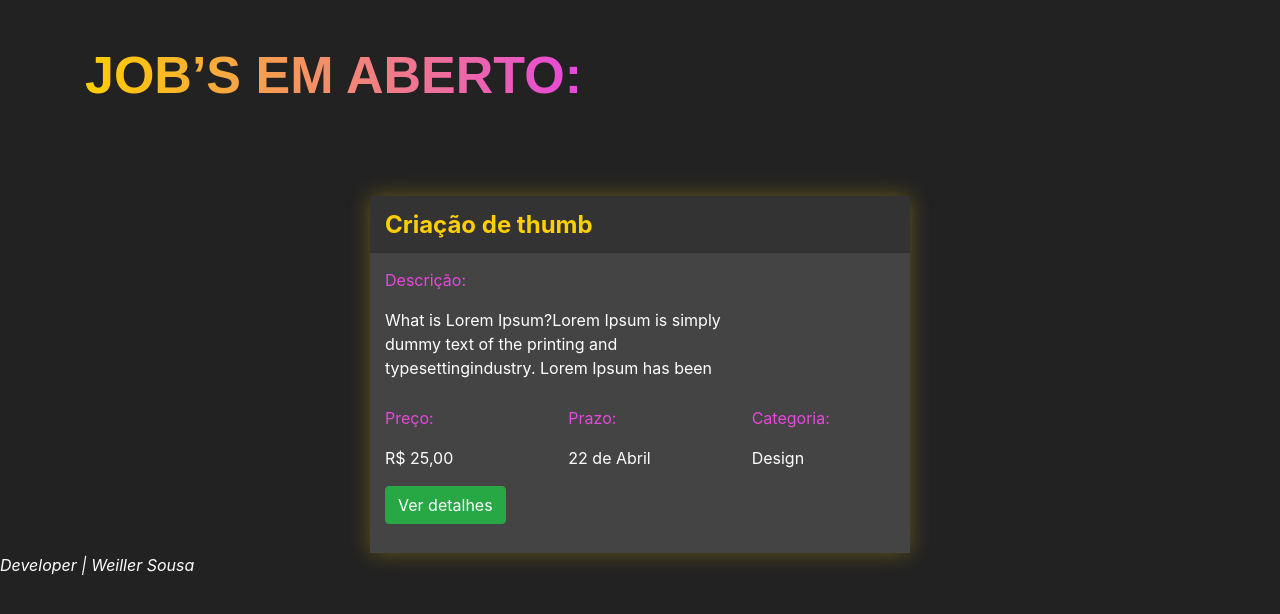
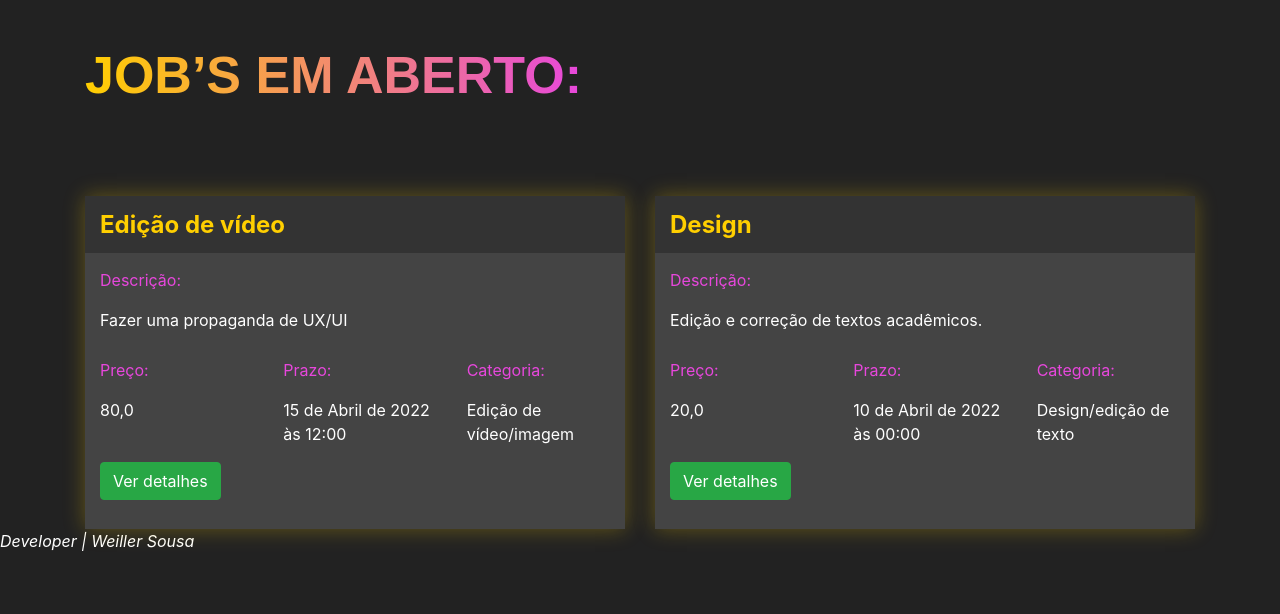
Before and after one commit to weillercarvalho/djangoWebsite, a Django app: page /jobs/encontrar_jobs/ in a window 1280 px wide. Shown: the part 162-776 px from the top of the page. Run offline with Django 4.2, Linux system fonts and the light colour scheme; data comes from the database, SQL or seed files in the repository; both versions use the stored data as it was after the commit.

Commit message:
finishedjobresearch

```diff
--- a/jobs/templates/encontrar_jobs.html
+++ b/jobs/templates/encontrar_jobs.html
@@ -14,7 +14,7 @@
         <div class="row">
 
             <div class="col-sm">
-            <form action="/teste" method="POST">
+            <form action="{% url 'encontrar_jobs' %}" method="GET">
                 <input type="text" class="form-control" placeholder="Preço mínimo" name="preco_minimo">
                 <br>
                 <input type="text" class="form-control" placeholder="Preço máximo" name="preco_maximo">
@@ -42,33 +42,39 @@
         <br>
         <h2 class="titulo">JOB’S EM ABERTO:</h2>
         <div class="row justify-content-around">
+
+            {% for job in jobs %}
                 <div class="col-6 row-card">
                     <div class="card-job">
                         <div class="header-job">
-                       <h4 class="titulo-job">Criação de thumb</h4>
+                        <h4 class="titulo-job">{{job.titulo}}</h4>
                         </div>
                         <div class="body-job">
                             <p class="titulo-body">Descrição:</p>
                             <div style="width: 70%">
-                            <p>What is Lorem Ipsum?Lorem Ipsum is simply
-                                dummy text of the printing and
-                                typesettingindustry. Lorem Ipsum has been</p>
+                                <p>{{job.descricao}}</p>
                             </div>
 
                             <div class="row">
                                 <div class="col-4">
                                     <p class="titulo-body">Preço:</p>
-                                <p>R$ 25,00</p>
+                                    <p>{{job.preco}}</p>
                                 </div>
 
                                 <div class="col-4">
                                     <p class="titulo-body">Prazo:</p>
-                                <p>22 de Abril</p>
+                                    <p>{{job.prazo_entrega}}</p>
                                 </div>
 
                                 <div class="col-4">
                                     <p class="titulo-body">Categoria:</p>
-                                <p>Design</p>
+                                    <p>{% if job.categoria == 'D'%}
+                                            Design/edição de texto
+                                        {% else %}
+                                            Edição de vídeo/imagem
+                                        {% endif%}
+
+                                    </p>
                                 </div>
 
                             </div>
@@ -81,6 +87,7 @@
                     </div>
                 </div>
 
+            {% endfor %}
 
 
 
--- a/jobs/views.py
+++ b/jobs/views.py
@@ -1,4 +1,44 @@
 from django.shortcuts import render
+from .models import Jobs
+from datetime import datetime
 
 def encontrar_jobs(request):
-    return render(request, 'encontrar_jobs.html')
+    if request.method == "GET":
+        preco_minimo = request.GET.get('preco_minimo')
+        preco_maximo = request.GET.get('preco_maximo')
+
+        prazo_minimo = request.GET.get('prazo_minimo')
+        prazo_maximo = request.GET.get('prazo_maximo')
+
+        categoria = request.GET.get('categoria')
+
+        if preco_minimo or preco_maximo or prazo_minimo or prazo_maximo or categoria:
+            if not preco_minimo:
+                preco_minimo = 0
+
+            if not preco_maximo:
+                preco_maximo = 999999
+
+            if not prazo_minimo:
+                prazo_minimo = datetime(year=1900, month=1, day=1)
+
+            if not prazo_maximo:
+                prazo_maximo = datetime(year=3000, month=1, day=1)
+
+            if categoria == 'D':
+                categoria = ['D', ]
+
+            elif categoria == 'EV':
+                categoria = ['EV', ]
+
+            jobs = Jobs.objects.filter(preco__gte=preco_minimo)\
+                .filter(preco__lte=preco_maximo)\
+                .filter(prazo_entrega__gte=prazo_minimo)\
+                .filter(prazo_entrega__lte=prazo_maximo)\
+                .filter(categoria__in=categoria)\
+                .filter(reservado=False)
+
+        else:
+            jobs = Jobs.objects.filter(reservado=False)
+
+        return render(request, 'encontrar_jobs.html', {'jobs': jobs})
--- a/templates/base.html
+++ b/templates/base.html
@@ -8,6 +8,18 @@
 {% endblock %}
 <link rel="stylesheet" href="https://cdn.jsdelivr.net/npm/bootstrap@4.6.1/dist/css/bootstrap.min.css">
 <title>{% block 'title' %}{% endblock %}</title>
+  <style>
+
+    .font-degrade-nav{
+        background-image: linear-gradient(90deg, rgba(255,207,0,1) 0%, rgba(231,71,220,1) 100%);
+        background-clip: text;
+        -webkit-background-clip: text;
+        color: transparent;
+        padding-bottom: 10px;
+        font-size: 20px;
+        font-weight: bold;
+  }
+  </style>
 </head>
 <body class="fundo">
     {% if user.is_authenticated %}
```
Also changed, not shown: db.sqlite3, media/referencias/13467.png (added), media/referencias/images.png (added). Lines whose indentation alone changed are shown as unchanged.
